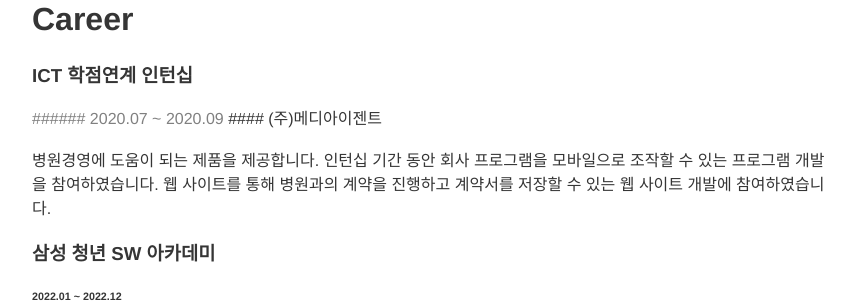
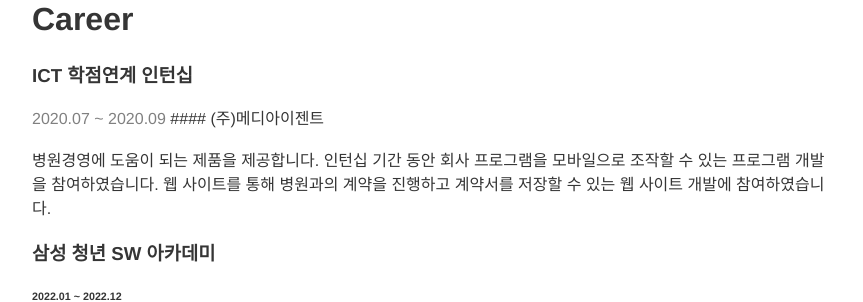
Before and after one commit to Sungbae95/Sungbae95.github.io, a Jekyll site: the page built from index.md, in a window 1280 px wide. Shown: the part 483-785 px from the top of the page, without its empty margins (208-1071 px from the left). Built offline with Jekyll 4.4.1, drawn with Linux system fonts in a browser that asks for light colours; our own code applies the rules of GitHub Pages for plain Markdown files.

Commit message:
Update index.md

```diff
--- a/index.md
+++ b/index.md
@@ -11,7 +11,7 @@ I wrote "about me", "career", and "interests" on this page as an example.
 
 # Career
 ### ICT 학점연계 인턴십
-<span style="color:gray"> ###### 2020.07 ~ 2020.09 </span>
+<span style="color:gray"> 2020.07 ~ 2020.09 </span>
   #### (주)메디아이젠트
 
   병원경영에 도움이 되는 제품을 제공합니다.
```
